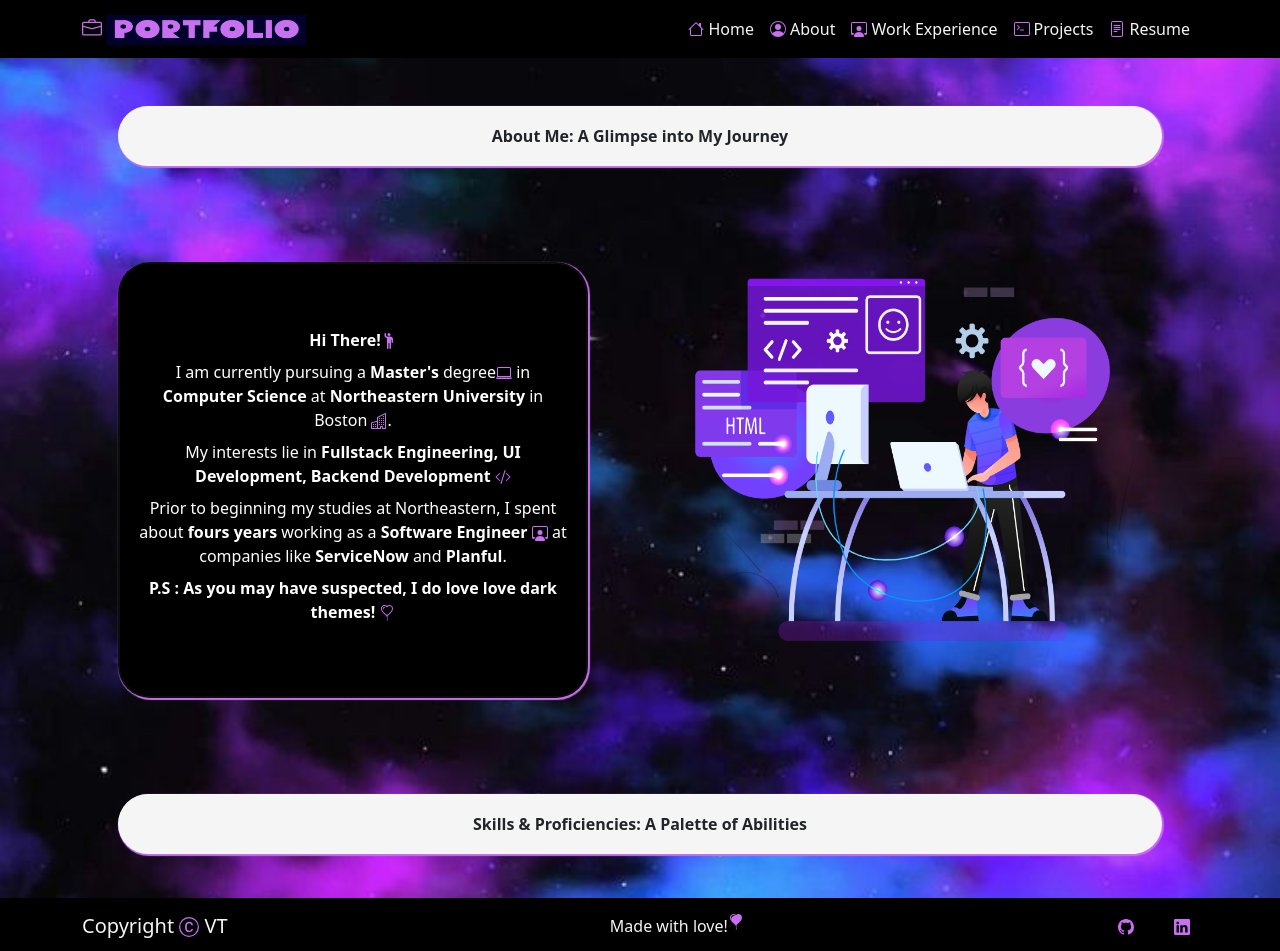
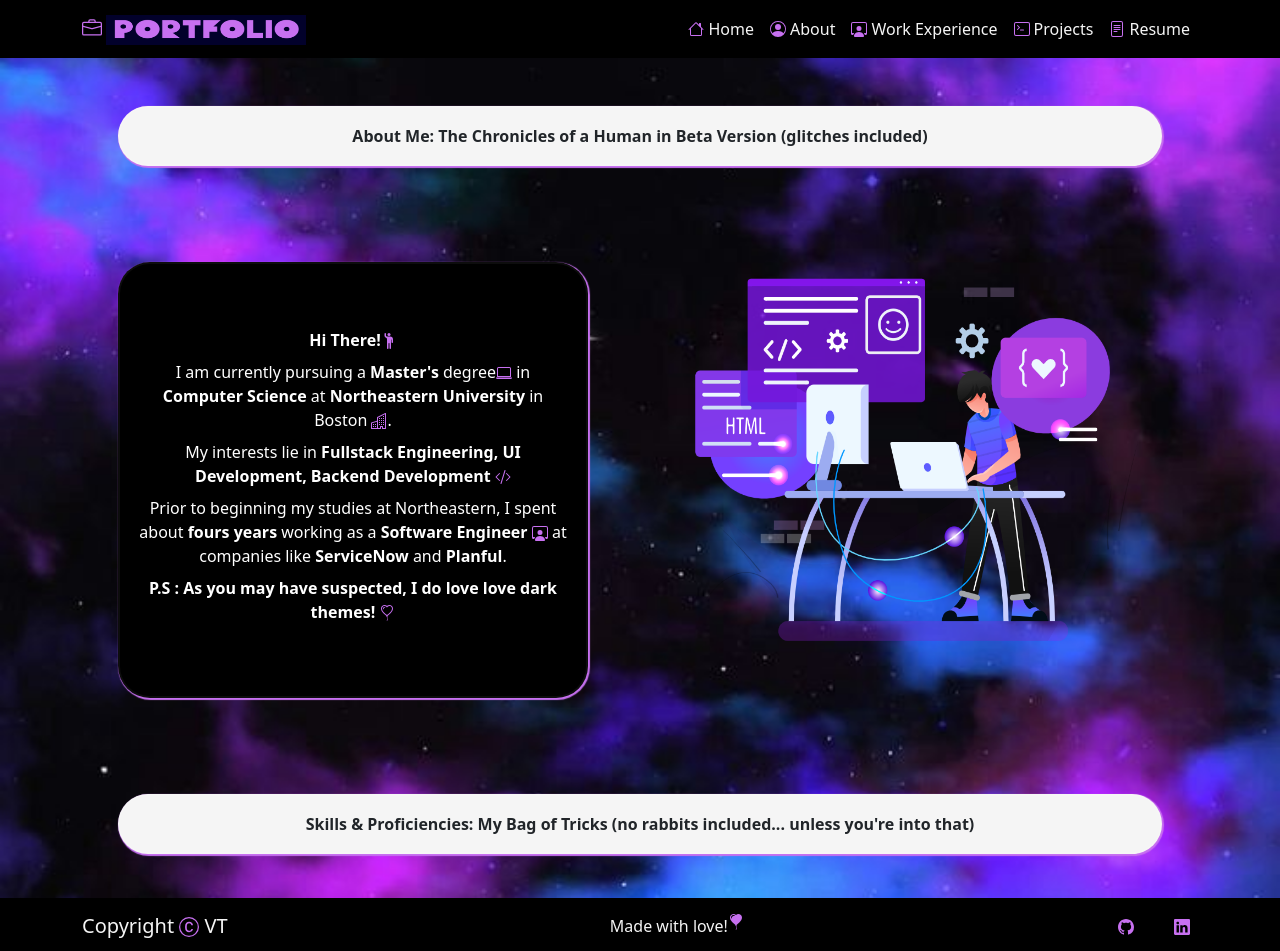
Before and after one commit to vanshita-tilwani/react-portfolio-template, a React (Create React App) app: page /about in a window 1280 px wide. Shown: the top 951 px of the page. Built offline with nearby package versions, Linux system fonts and the light colour scheme.

Commit message:
updating the heading to somewhat funny(might be a bit cringe!)

```diff
--- a/src/components/About/BioSection.js
+++ b/src/components/About/BioSection.js
@@ -14,7 +14,7 @@ import './style.css';
 function BioSection() {
     return (
         <div>
-            <SectionHeading heading={"About Me: A Glimpse into My Journey"}></SectionHeading>
+            <SectionHeading heading={"About Me: The Chronicles of a Human in Beta Version (glitches included)"}></SectionHeading>
             <MDBRow className="justify-content-center text-center">
                 <MDBCol className="justify-content-center text-center p-5">
                     <Animation>
--- a/src/components/About/SkillsSection.js
+++ b/src/components/About/SkillsSection.js
@@ -18,7 +18,7 @@ function SkillsSection() {
 
     return (
         <div>
-            <SectionHeading heading={"Skills & Proficiencies: A Palette of Abilities"}></SectionHeading>
+            <SectionHeading heading={"Skills & Proficiencies: My Bag of Tricks (no rabbits included... unless you're into that)"}></SectionHeading>
             <MDBRow className="justify-content-center text-center">
                 <MDBCol className="justify-content-center text-center p-5">
                     <Variants elements={[<Animation><DiJava size='5rem' /></Animation>,
```
